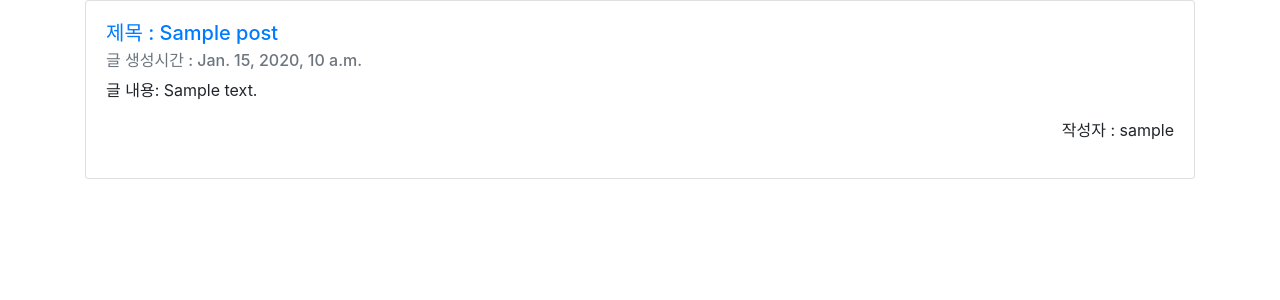
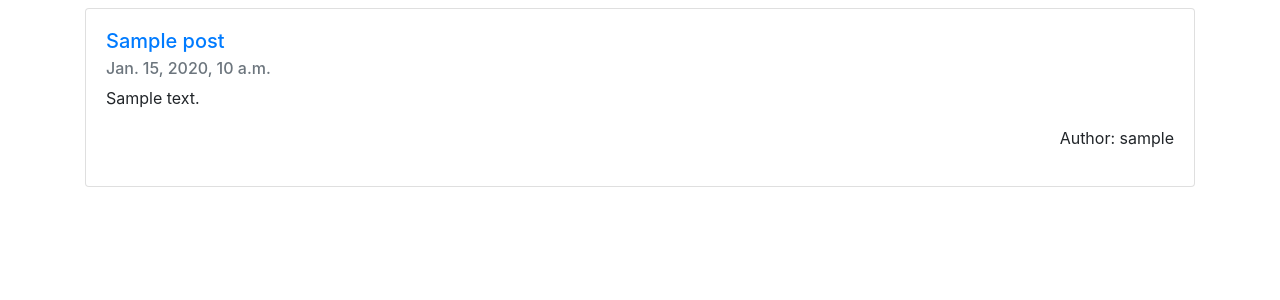
Before and after one commit to kwonsoonwoo2/djangogirls-tutorial, a Django app: page / in a window 1280 px wide. Shown: the part 56-356 px from the top of the page. Run offline with Django 3.2, Linux system fonts and the light colour scheme; tables that the repository leaves empty hold one stand-in row (values such as "Sample post"); some libraries are stand-ins or nearby versions.

Commit message:
템플릿확장에 base.html 사용

```diff
--- a/app/blog/views.py
+++ b/app/blog/views.py
@@ -15,8 +15,8 @@ def post_list(request):
 
 
 def post_detail(request, pk):
-    pk = Post.objects.get(id=pk)
+    post = Post.objects.get(id=pk)
     context = {
-        'pk': pk,
+        'post': post,
     }
     return render(request, 'blog/post_detail.html', context)
--- /dev/null
+++ b/app/templates/base.html
@@ -0,0 +1,22 @@
+{% load static %}
+<!doctype html>
+<html lang="ko">
+<head>
+    <meta charset="UTF-8">
+    <meta name="viewport"
+          content="width=device-width, user-scalable=no, initial-scale=1.0, maximum-scale=1.0, minimum-scale=1.0">
+    <meta http-equiv="X-UA-Compatible" content="ie=edge">
+    <title>Document</title>
+    <!-- Bootstrap CSS -->
+    <link rel="stylesheet" href="{% static 'bootstrap/css/bootstrap.css' %}">
+</head>
+<body>
+    <nav class="navbar navbar-expand-lg navbar-dark bg-dark">
+        <a class="navbar-brand" href="#">DjangoGirls</a>
+    </nav>
+    <div class="container mt-2">
+        {% block content %}
+        {% endblock %}
+    </div>
+</body>
+</html>
--- a/app/templates/blog/post_list.html
+++ b/app/templates/blog/post_list.html
@@ -1,36 +1,16 @@
-{% load static %}
-<!doctype html>
-<html lang="ko">
-<head>
-    <meta charset="UTF-8">
-    <meta name="viewport"
-          content="width=device-width, user-scalable=no, initial-scale=1.0, maximum-scale=1.0, minimum-scale=1.0">
-    <meta http-equiv="X-UA-Compatible" content="ie=edge">
-    <title>Document</title>
-    <!-- Bootstrap CSS -->
-    <link rel="stylesheet" href="{% static 'bootstrap/css/bootstrap.css' %}">
-</head>
-<body>
-    <nav class="navbar navbar-expand-lg navbar-dark bg-dark">
-        <a class="navbar-brand" href="#">DjangoGirls</a>
-    </nav>
-    <div class="container">
-        {% for post in posts %}
-        <div class="card mb-2">
-            <div class="card-body">
-                <h5 class="card-title">
-                    <a href='/posts/{{ post.pk }}/'>제목 : {{ post.title }}</a>
-                </h5>
-                <h6 class="card-subtitle mb-2 text-muted">글 생성시간 : {{ post.created_date }}</h6>
-                <p class="card-text">글 내용: {{ post.text|linebreaksbr|truncatechars:200 }}</p>
-                <p class="text-right">작성자 : {{ post.author }}</p>
-            </div>
-            <!--작성자 정보-->
-            <!--글 생성 시간-->
-            <!--글 내용-->
+{% extends 'base.html' %}
 
+{% block content %}
+    {% for post in posts %}
+    <div class="card mb-2">
+        <div class="card-body">
+            <h5 class="card-title">
+                <a href='/posts/{{ post.pk }}/'>{{ post.title }}</a>
+            </h5>
+            <h6 class="card-subtitle mb-2 text-muted">{{ post.created_date }}</h6>
+            <p class="card-text">{{ post.text|linebreaksbr|truncatechars:200 }}</p>
+            <p class="text-right">Author: {{ post.author }}</p>
         </div>
-        {% endfor %}
     </div>
-</body>
-</html>
+    {% endfor %}
+{% endblock %}
```
Also changed, not shown: app/templates/blog/post_detail.html (+23 -18 lines).
